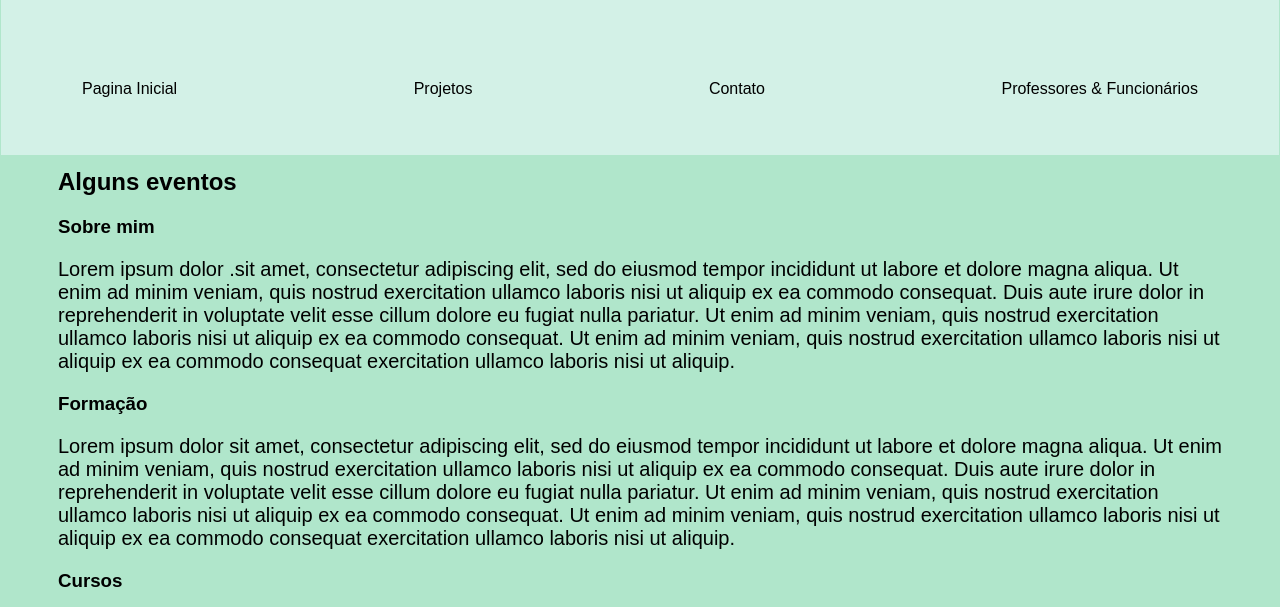
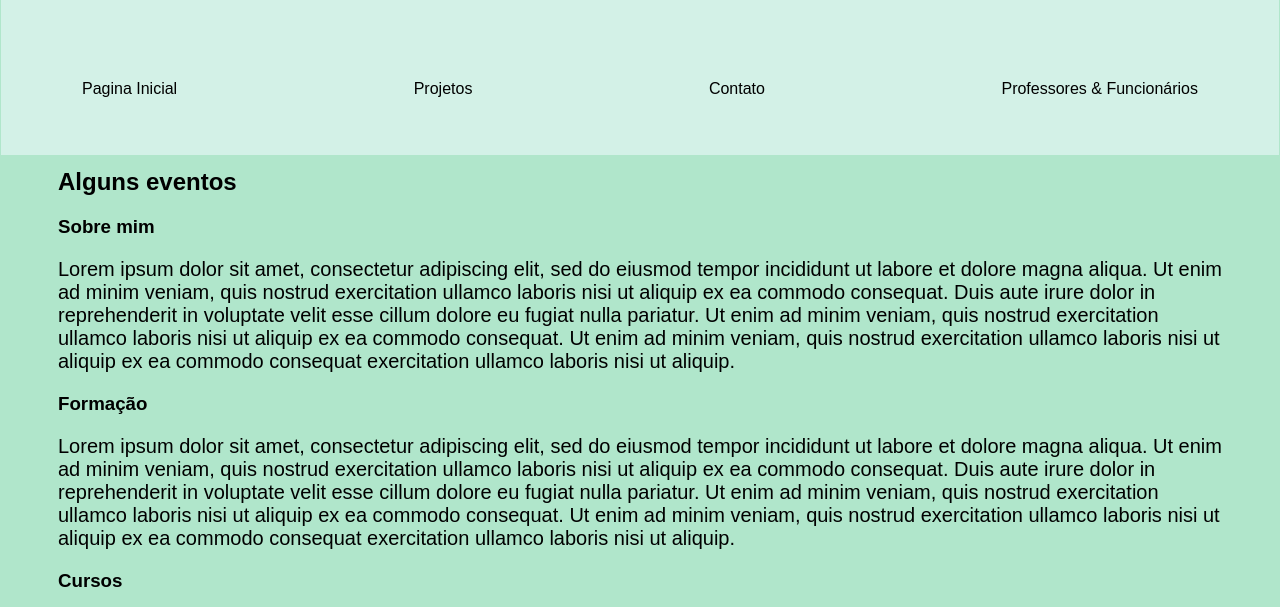
Before and after one commit to Lellow22k/Projeto_da_escola, a plain HTML site: page Projeto_da_escola/index.html in a window 1280 px wide. Shown: the part 193-800 px from the top of the page. Drawn offline with Linux system fonts and the light colour scheme.

Commit message:
Atualizar o index.html

```diff
--- a/Projeto_da_escola/index.html
+++ b/Projeto_da_escola/index.html
@@ -38,7 +38,7 @@
         <main>
             <section>
                 <h3>Sobre mim</h3>
-                <p> Lorem ipsum dolor .sit amet, consectetur adipiscing
+                <p> Lorem ipsum dolor sit amet, consectetur adipiscing
                     elit, sed do eiusmod tempor incididunt ut labore
                     et dolore magna aliqua. Ut enim ad minim veniam, quis
                     nostrud exercitation ullamco laboris nisi ut aliquip
```
